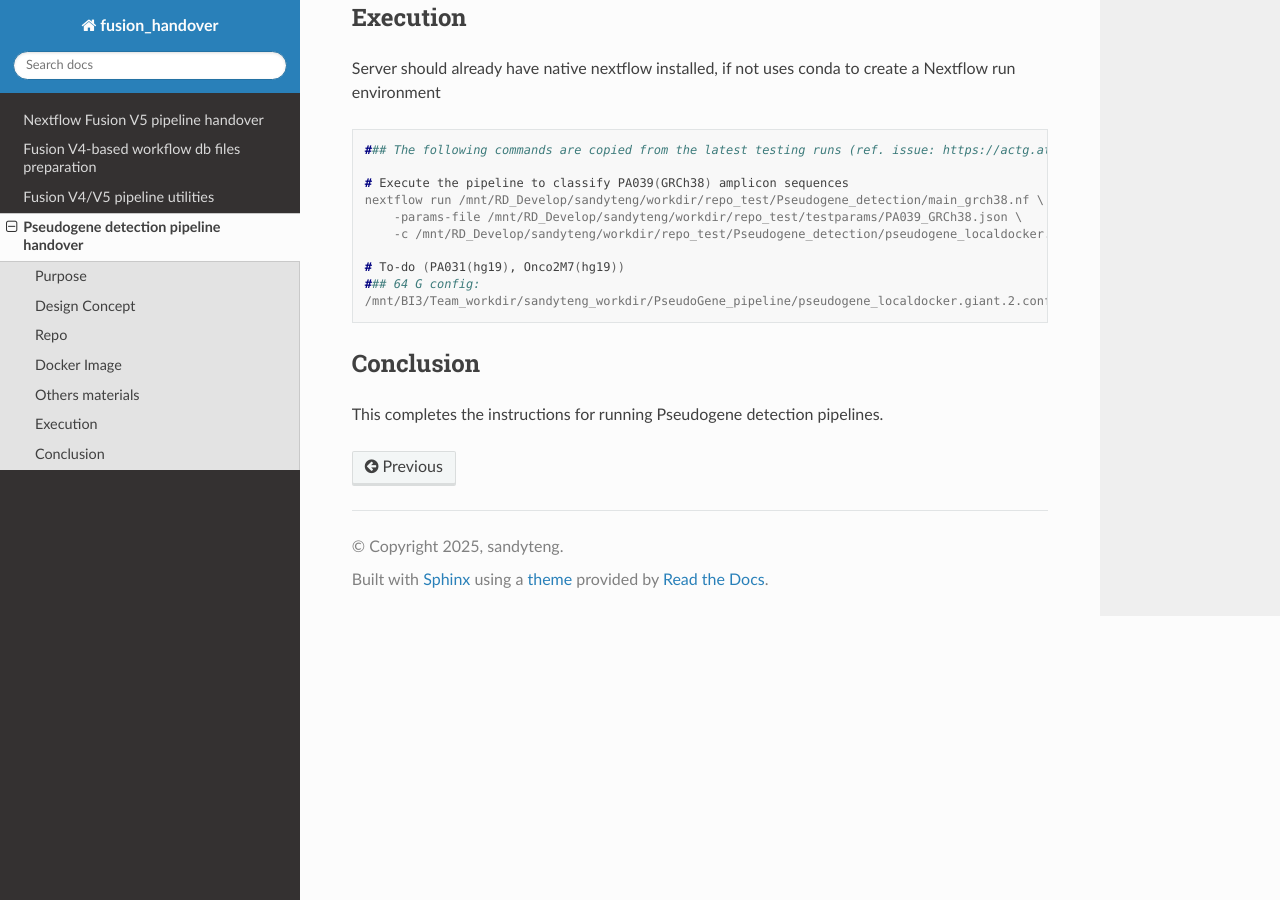
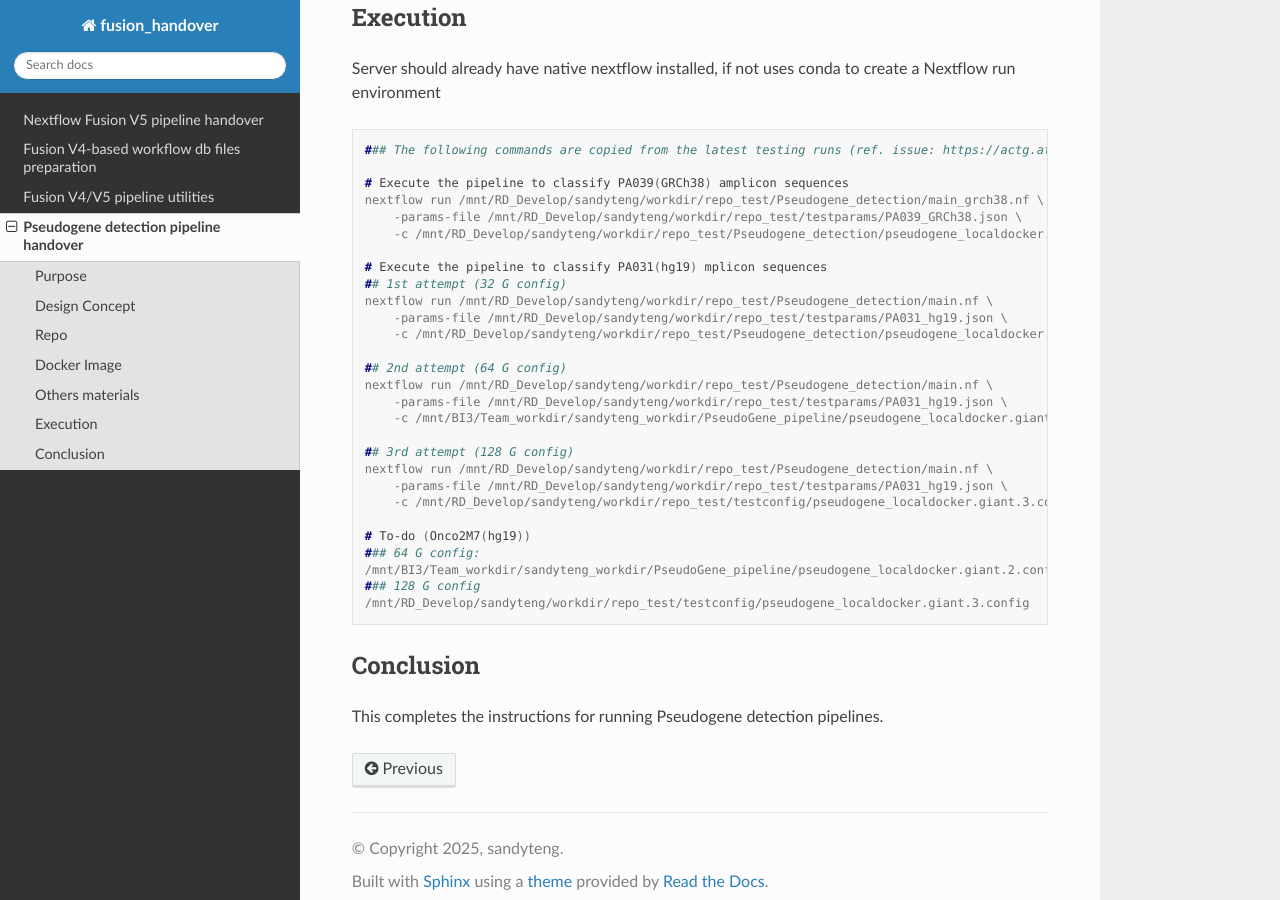
Before and after one commit to sandyteng/fusion_handover, a Sphinx documentation site: the page built from source/nf_pseudogene_detection.rst, in a window 1280 px wide and 900 px high, scrolled down 1254 px. Built offline with Sphinx 7.4.7 and the Read the Docs theme 3.1.0, drawn with Linux system fonts in a browser that asks for light colours.

Commit message:
add executed commands for PA031

```diff
--- a/source/nf_pseudogene_detection.rst
+++ b/source/nf_pseudogene_detection.rst
@@ -68,9 +68,27 @@ Server should already have native nextflow installed, if not uses conda to creat
         -params-file /mnt/RD_Develop/sandyteng/workdir/repo_test/testparams/PA039_GRCh38.json \
         -c /mnt/RD_Develop/sandyteng/workdir/repo_test/Pseudogene_detection/pseudogene_localdocker.config
 
-    # To-do (PA031(hg19), Onco2M7(hg19))
+    # Execute the pipeline to classify PA031(hg19) mplicon sequences
+    ## 1st attempt (32 G config)
+    nextflow run /mnt/RD_Develop/sandyteng/workdir/repo_test/Pseudogene_detection/main.nf \
+        -params-file /mnt/RD_Develop/sandyteng/workdir/repo_test/testparams/PA031_hg19.json \
+        -c /mnt/RD_Develop/sandyteng/workdir/repo_test/Pseudogene_detection/pseudogene_localdocker.huge.config
+
+    ## 2nd attempt (64 G config)
+    nextflow run /mnt/RD_Develop/sandyteng/workdir/repo_test/Pseudogene_detection/main.nf \
+        -params-file /mnt/RD_Develop/sandyteng/workdir/repo_test/testparams/PA031_hg19.json \
+        -c /mnt/BI3/Team_workdir/sandyteng_workdir/PseudoGene_pipeline/pseudogene_localdocker.giant.2.config -resume
+
+    ## 3rd attempt (128 G config)
+    nextflow run /mnt/RD_Develop/sandyteng/workdir/repo_test/Pseudogene_detection/main.nf \
+        -params-file /mnt/RD_Develop/sandyteng/workdir/repo_test/testparams/PA031_hg19.json \
+        -c /mnt/RD_Develop/sandyteng/workdir/repo_test/testconfig/pseudogene_localdocker.giant.3.config -resume
+
+    # To-do (Onco2M7(hg19))
     ### 64 G config:
     /mnt/BI3/Team_workdir/sandyteng_workdir/PseudoGene_pipeline/pseudogene_localdocker.giant.2.config
+    ### 128 G config
+    /mnt/RD_Develop/sandyteng/workdir/repo_test/testconfig/pseudogene_localdocker.giant.3.config
 
 --------------------
 Conclusion
```
Also changed, not shown: 2 other files.
